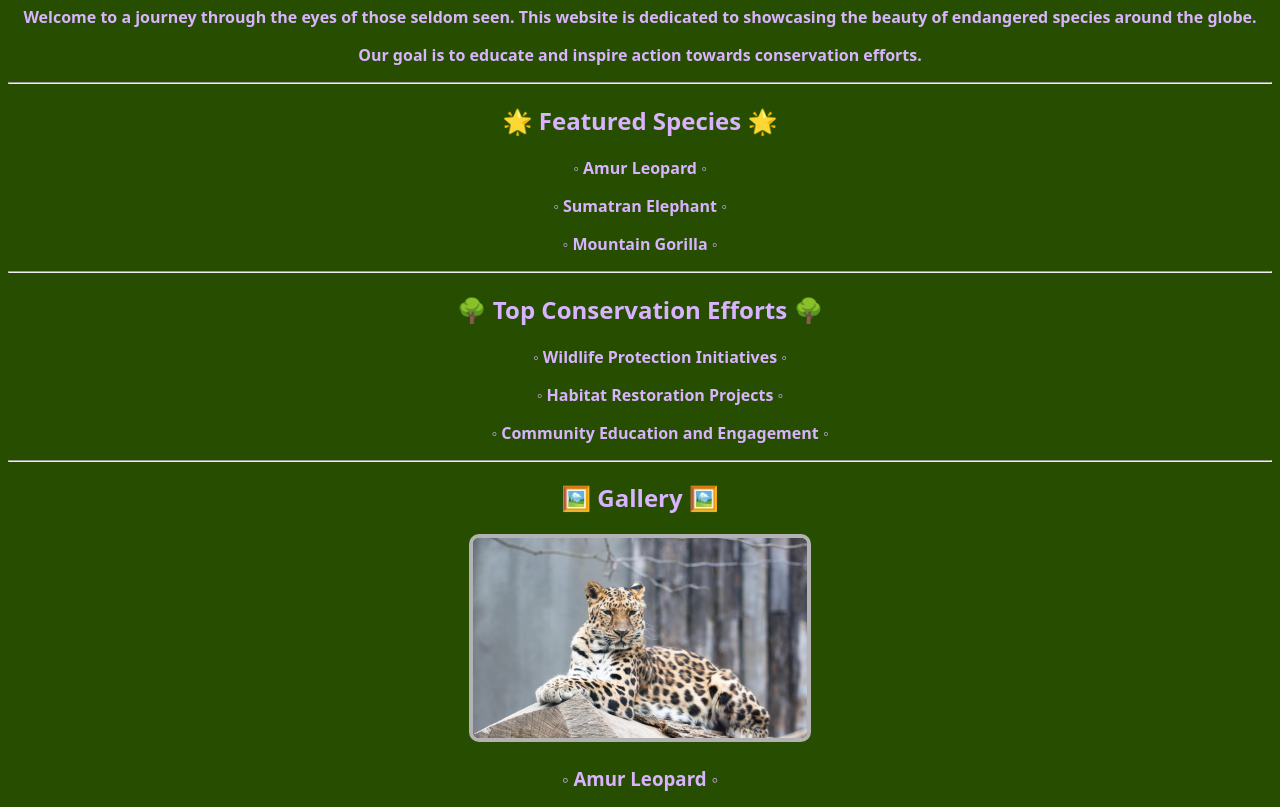
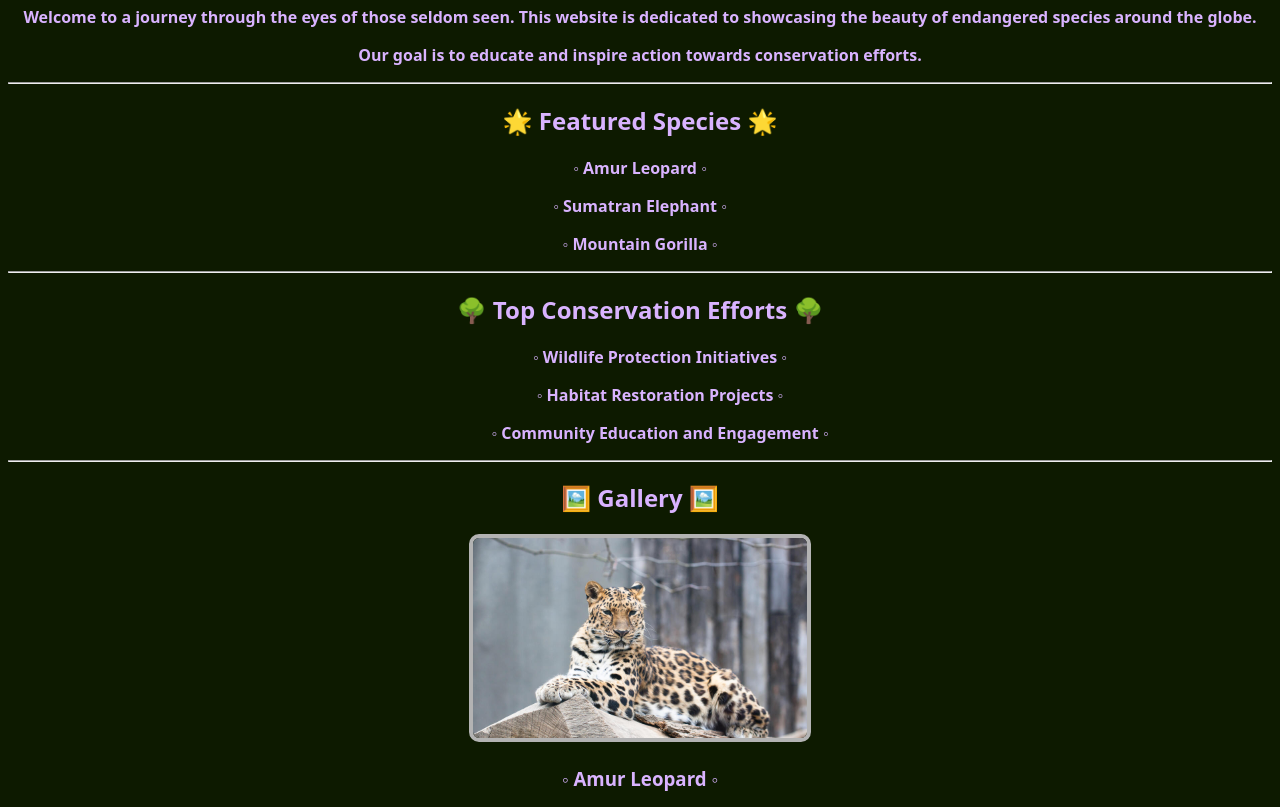
Before and after one commit to SadiyaHtaehs/Sophomore_portfolio, a plain HTML site: page lesson14/index.html in a window 1280 px wide. Shown: the part 80-887 px from the top of the page. Drawn offline with Linux system fonts and the light colour scheme; a web font is replaced by a local one.

Commit message:
Update lesson14.css

```diff
--- a/lesson14/lesson14.css
+++ b/lesson14/lesson14.css
@@ -6,7 +6,7 @@ body {
   font-weight: 600;
   font-style: normal;
   color:  #d9b3ff;
-  background-color: #264d00;
+  background-color: #0d1a00;
   text-align: center;
 }
 
```
